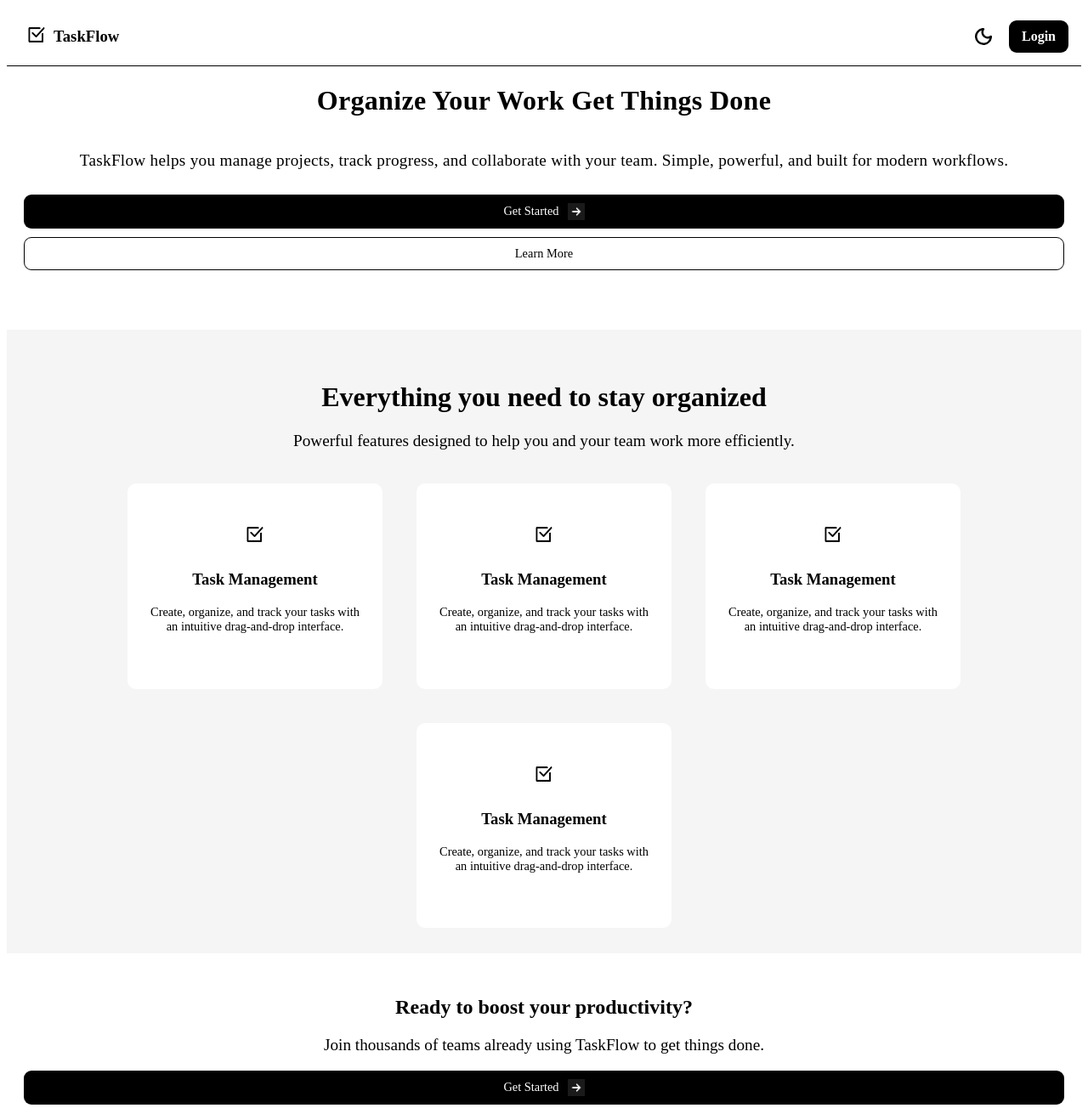
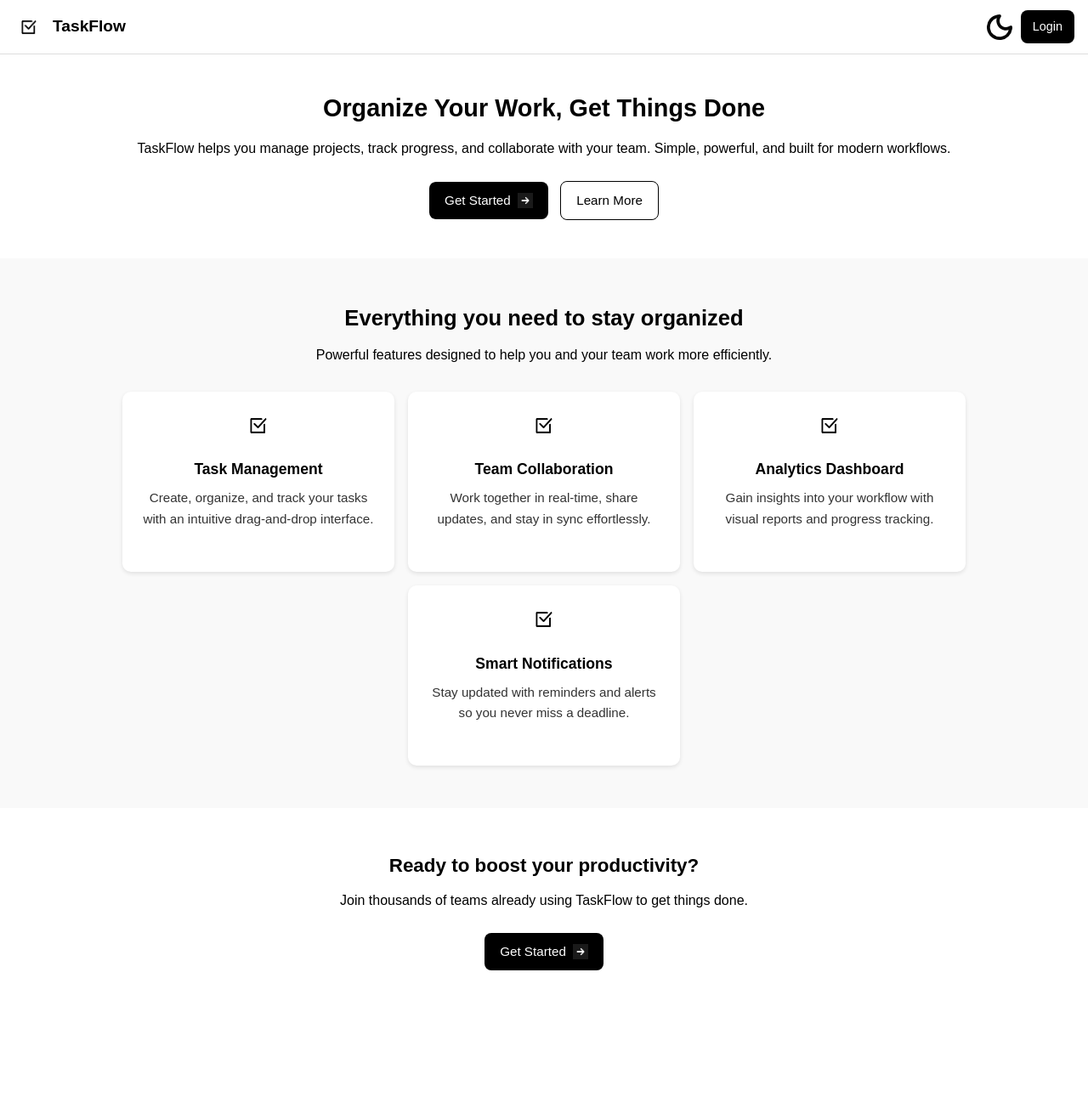
Before and after one commit to Ibraaahyyym/agwa-delivery, a plain HTML site: page index.html in a window 1280 px wide. Shown: the whole page at 85% size. After the commit the page ends 1197 px from the top, so only its background shows below. Drawn offline with Linux system fonts and the light colour scheme.

Commit message:
Update index.html

```diff
--- a/index.html
+++ b/index.html
@@ -1,326 +1,295 @@
 <!DOCTYPE html>
+<html lang="en">
 <head>
-  <!--<meta http-equiv="CONTENT-TYPE" content="text/html; charset=UTF-8">-->
-  <!--<link rel="preconnect" href="https://fonts.googleapis.com">-->
-  <!--<link rel="preconnect" href="https://fonts.gstatic.com" crossorigin>-->
-  <!--<link href="https://fonts.googleapis.com/css2?family=Carrois+Gothic&family=Karla:ital,wght@0,200..800;1,200..800&family=Space+Mono&display=swap" rel="stylesheet">-->
-  <!--<link rel="preconnect" href="https://fonts.googleapis.com">-->
-  <!--<link rel="preconnect" href="https://fonts.gstatic.com" crossorigin>-->
-  <!--<link href="https://fonts.googleapis.com/css2?family=Carrois+Gothic&family=Space+Mono&display=swap" rel="stylesheet">-->
+  <meta charset="UTF-8" />
+  <meta name="viewport" content="width=device-width, initial-scale=1.0" />
+  <title>TaskFlow</title>
 
-  <title>task flow</title>
   <style>
- body{
-  /*background-color: black;*/
+    * {
+      margin: 0;
+      padding: 0;
+      box-sizing: border-box;
     }
 
- #nav{
-  display:flex;
-  justify-content: space-between;
-  padding:5px 5px;
-  border-bottom: 1px solid #000000;
-  /*background-color: lightblue;*/
+    body {
+      font-family: "Karla", sans-serif;
+      background-color: #ffffff;
+      color: #000000;
+      line-height: 1.6;
     }
 
- #nav img{
-  width:40px;
-  height: 40px;
-  /*border: 1px solid red;*/
+    /* NAVBAR */
+    #nav {
+      display: flex;
+      justify-content: space-between;
+      align-items: center;
+      padding: 12px 16px;
+      border-bottom: 1px solid #ddd;
+      background-color: #fff;
+      position: sticky;
+      top: 0;
+      z-index: 100;
     }
 
- #nav button{
-  background-color: #000000 ;
-  /*background-color: white;*/
-  color: #FFFFFF ;
-  font-weight: normal;
-  padding: 7px 10px;
-  border-radius: 10px;
-  /*border-color: red;*/
+    #nav-left, #nav-right {
+      display: flex;
+      align-items: center;
+      gap: 10px;
     }
 
- #nav-left{
-  display: flex;
-  gap: 0px;
-  padding-left: 10px;
-  justify-content: center;
-  align-items: center;
-  justify-content: flex-start;
-  background-color: white;
-  /*background-color: green;*/
-  width: 50%;
-  /*height: 400px;*/
+    #nav-left img {
+      width: 36px;
+      height: 36px;
     }
 
-
-  #nav-left h3{
-    /*font-weight: lighter;*/
-    color:#000000 ;
+    #nav-left h3 {
+      font-size: 1.2rem;
+      color: #000;
     }
 
-  #nav-right{
-  display: flex;
-  gap: 10px;
-  padding-right: 10px;
-  justify-content: center;
-  align-items: center;
-  justify-content: flex-end;
-  background-color: #FFFFFF ;
-  /*background-color: yellow;*/
-  width: 50%;
-
- }
-
- #nav-right img{
-  width: 40px;
-  height: 20px;
- }
-
- #nav-right a{
-  font-weight: bolder;
-  border: 0px solid #000000 ;
-  padding: 10px 15px;
-  color: #FFFFFF ;
-  background-color: #000000;
-  border-radius: 9px;
- }
-
- h2{
-  color: #000000;
-  display: inline;
-  /*border: 1px solid red;*/
- }
-
- #about{
-  /*background-color: beige;*/
-  display: flex;
-  flex-direction: column;
-  text-align: center;
-  letter-spacing: 0.3px;
- }
-
- #button-get-started{
-  display: flex;
-  justify-content: center;
-  align-items: center;
-  gap: 10px;
-  color: white;
-  background-color: #000000 ;
-  /*border: 1px solid ;*/
-  /*color: maroon;*/
-  font-size: 0.9rem;
-  margin-top: 10px;
-  margin-bottom: 10px;
-  margin-left: 20px;
-  margin-right:20px;
-  padding: 10px 20px;
-  border-radius: 9px;
-  font-weight: normal;
- }
-
- #button-get-started a{
-  text-decoration: none;
-  color: inherit;
+    #nav-right img {
+      width: 30px;
+      height: 30px;
       cursor: pointer;
     }
 
- #learn-more{
-  display: flex;
+    #nav-right a {
+      text-decoration: none;
+      color: #fff;
+      background-color: #000;
+      padding: 8px 14px;
+      border-radius: 8px;
+      font-size: 0.9rem;
+      font-weight: 500;
+    }
+
+    /* HERO SECTION */
+    #about {
+      text-align: center;
+      padding: 40px 20px;
+    }
+
+    #about h1 {
+      font-size: 1.8rem;
+      margin-bottom: 12px;
+    }
+
+    #about p {
+      font-size: 1rem;
+      margin-bottom: 20px;
+    }
+
+    .btn {
+      display: inline-flex;
       justify-content: center;
       align-items: center;
-  background-color: #Ffffff;
-  color: #000000;
-  border: 1px solid #000000;
-  font-size: 0.9rem;
-  font-weight: normal /*light*/;
-  padding: 10px 20px;
-  border-radius: 9px;
-  margin-left: 20px;
-  margin-right:20px;
-  margin-bottom: 70px;
+      gap: 8px;
+      text-decoration: none;
+      border-radius: 8px;
+      font-size: 0.95rem;
+      padding: 10px 18px;
+      margin: 5px;
+      cursor: pointer;
+      transition: all 0.2s ease-in-out;
     }
 
- #about p{
+    .btn-primary {
+      background-color: #000;
+      color: #fff;
+    }
+
+    .btn-outline {
+      background-color: transparent;
+      border: 1px solid #000;
+      color: #000;
+    }
+
+    .btn:hover {
+      opacity: 0.85;
+    }
+
+    /* FEATURES SECTION */
+    .container2 {
+      background-color: #f9f9f9;
+      padding: 50px 20px;
+      text-align: center;
+    }
+
+    .container2 h1 {
+      font-size: 1.6rem;
+      margin-bottom: 10px;
+    }
+
+    .container2 p {
+      font-size: 1rem;
+      margin-bottom: 30px;
+    }
+
+    .feature-container {
+      display: flex;
+      flex-wrap: wrap;
+      justify-content: center;
+      gap: 16px;
+    }
+
+    .feature {
+      background-color: #fff;
+      border-radius: 10px;
+      padding: 20px;
+      width: 90%;
+      max-width: 320px;
+      box-shadow: 0 2px 5px rgba(0, 0, 0, 0.1);
+      text-align: center;
+    }
+
+    .feature img {
+      width: 40px;
+      height: 40px;
+      margin-bottom: 10px;
+    }
+
+    .feature h3 {
+      font-size: 1.1rem;
+      margin-bottom: 8px;
+    }
+
+    .feature p {
+      font-size: 0.95rem;
+      color: #333;
+    }
+
+    /* FOOTER */
+    footer {
+      text-align: center;
+      padding: 50px 20px;
+      background-color: #fff;
+    }
+
+    footer h2 {
+      font-size: 1.4rem;
+      margin-bottom: 10px;
+    }
+
+    footer p {
+      font-size: 1rem;
+      margin-bottom: 20px;
+    }
+
+    /* DARK MODE */
+    .dark-mode {
+      background-color: #000;
+      color: #fff;
+    }
+
+    .dark-mode .feature {
+      background-color: #111;
+      color: #fff;
+    }
+
+    .dark-mode #nav {
+      background-color: #111;
+      border-color: #333;
+    }
+
+    .dark-mode #nav-right a {
+      background-color: #fff;
+      color: #000;
+    }
+
+    .dark-mode .btn-primary {
+      background-color: #fff;
+      color: #000;
+    }
+
+    /* RESPONSIVE */
+    @media (max-width: 600px) {
+      #about h1 {
+        font-size: 1.6rem;
+      }
+
+      .container2 h1 {
+        font-size: 1.4rem;
+      }
+
+      footer h2 {
         font-size: 1.2rem;
       }
-
- #about button{
-
-  /*border: solid white;*/
     }
-
-#about h1{
-  color: #000000;
-  font-size: 32px;
-  background-color:#FFFFFF ;
-  /*display: inline;*/
-  /*border: 1px solid red;*/
- }
-
- .container2{
- background-color: whitesmoke;
- text-align: center;
- padding-top: 40px;
- padding-bottom: 10px;
- }
-
- .container2 p{
-   display: grid;
-   /*width: 200px;*/
-   /*height: 1000px;*/
-   font-size: 1.2rem;
-   padding:0 20px;
- }
-
- .feature{
-  /*flex-grow: 1;*/
-  background-color: #FFFFFF ;
-  margin: 20px 20px;
-  /*height: 150px;*/
-  width: 300px;
-  padding-bottom: 50px;
-  border-radius: 10px;
- }
-
- .feature-container{
-    display: flex;
-    justify-content: center;
-    flex-wrap: wrap;
-  }
-
- .container2 h1{
-   /*padding-top:40px;*/
- }
-
- footer{
-  text-align: center;
-  padding-top: 50px;
-  padding-bottom: 50px;
- }
-
- footer p{
-  font-size: 1.2rem;
- }
-
-  #button-get-started-footer{
-  display: flex;
-  justify-content: center;
-  align-items: center;
-  gap: 10px;
-  color: white;
-  background-color: #000000;
-  /*border: 1px solid ;*/
-  /*color: maroon;*/
-  font-size: 0.9rem;
-  margin-top: 10px;
-  margin-bottom: 10px;
-  margin-left: 20px;
-  margin-right:20px;
-  padding: 10px 20px;
-  border-radius: 9px;
-  font-weight: light;
- }
-
- #button-get-started-footer a{
-  text-decoration: none;
-  color: inherit;
-  cursor: pointer;
- }
-
-  .inner p{
-   font-size: 0.9rem;
-  }
-
   </style>
 </head>
+
 <body>
-<div class="container">
   <div id="nav">
     <div id="nav-left">
-      <a href=""><img src="./black_checkbox_1.jpg" /></a>
+      <img src="./black_checkbox_1.jpg" alt="logo" />
       <h3>TaskFlow</h3>
-      <a href="#"></a>
     </div>
 
     <div id="nav-right">
-      <img id="dark-mode" src="./moon-dark-theme.svg" />
-      <a>Login</a>
+      <img id="dark-mode-toggle" src="./moon-dark-theme.svg" alt="toggle dark mode" />
+      <a href="#">Login</a>
     </div>
   </div>
-</div>
-<div id="about">
-  <h1>Organize Your Work Get Things Done</h1>
+
+  <section id="about">
+    <h1>Organize Your Work, Get Things Done</h1>
     <p>TaskFlow helps you manage projects, track progress, and collaborate with your team. Simple, powerful, and built for modern workflows.</p>
-</div>
-<div id="button-get-started">
-  <a href="https://www.google.com" id="">Get Started</a>
-  <img src="./forward_arrow_white.jpg" width="20px" height="20px" padding-top="200px";/>
-</div>
 
-<div id="learn-more">
-  <a>Learn More</a>
-</div>
+    <a href="https://www.google.com" class="btn btn-primary">
+      Get Started
+      <img src="./forward_arrow_white.jpg" alt="arrow" width="18" height="18" />
+    </a>
 
-<div class="container2">
+    <a href="#" class="btn btn-outline">Learn More</a>
+  </section>
+
+  <section class="container2">
     <h1>Everything you need to stay organized</h1>
     <p>Powerful features designed to help you and your team work more efficiently.</p>
 
     <div class="feature-container">
       <div class="feature">
-    <div class="inner">
-      <img src="./black_checkbox_1.jpg" style="margin-top:40px;" width="40px" heught="40px" background-color="yellow" />
+        <img src="./black_checkbox_1.jpg" alt="task management" />
         <h3>Task Management</h3>
         <p>Create, organize, and track your tasks with an intuitive drag-and-drop interface.</p>
       </div>
+
+      <div class="feature">
+        <img src="./black_checkbox_1.jpg" alt="collaboration" />
+        <h3>Team Collaboration</h3>
+        <p>Work together in real-time, share updates, and stay in sync effortlessly.</p>
       </div>
 
+      <div class="feature">
+        <img src="./black_checkbox_1.jpg" alt="analytics" />
+        <h3>Analytics Dashboard</h3>
+        <p>Gain insights into your workflow with visual reports and progress tracking.</p>
+      </div>
 
       <div class="feature">
-    <div class="inner">
-      <img src="./black_checkbox_1.jpg" style="margin-top: 40px;" width="40px" heught="40px" background-color="yellow" />
-      <h3>Task Management</h3>
-      <p>Create, organize, and track your tasks with an intuitive drag-and-drop interface.</p>
+        <img src="./black_checkbox_1.jpg" alt="notifications" />
+        <h3>Smart Notifications</h3>
+        <p>Stay updated with reminders and alerts so you never miss a deadline.</p>
       </div>
     </div>
-  <div class="feature">
-    <div class="inner">
-      <img src="./black_checkbox_1.jpg" style="margin-top: 40px;" width="40px" heught="40px" background-color="yellow" />
-      <h3>Task Management</h3>
-      <p>Create, organize, and track your tasks with an intuitive drag-and-drop interface.</p>
-    </div>
-  </div>
-  <div class="feature">
-    <div class="inner">
-      <img src="./black_checkbox_1.jpg" style="margin-top: 40px;" width="40px" heught="40px" background-color="yellow" />
-      <h3>Task Management</h3>
-      <p>Create, organize, and track your tasks with an intuitive drag-and-drop interface.</p>
-    </div>
-  </div>
-</div>
-</div> <!-- feature container closing div -->
+  </section>
+
   <footer>
     <h2>Ready to boost your productivity?</h2>
     <p>Join thousands of teams already using TaskFlow to get things done.</p>
-  <div id="button-get-started-footer">
-    <a href="https://www.google.com" id="">Get Started</a>
-    <img src="./forward_arrow_white.jpg" width="20px" height="20px" padding-top="200px";/>
-  </div>
+
+    <a href="https://www.google.com" class="btn btn-primary">
+      Get Started
+      <img src="./forward_arrow_white.jpg" alt="arrow" width="18" height="18" />
+    </a>
   </footer>
+
   <script>
-document.getElementById("dark-mode").addEventListener("click",()=>{
- alert("clicked!")
- document.querySelector("body").style.color = "white";
- document.querySelector("body").style.backgroundColor = "black";
- document.querySelectorAll(".feature").forEach(feature =>{
-  feature.style.color = "white";
-   feature.style.backgroundColor = "black";
- })
-
- //document.querySelectorAll(".feature").style.backgroundColor = "black";
- //document.getElementById("dark-mode").innerHTML = `<img src="./black_checkbox_1.jpg">`;
-
-})
-
-
+    const toggle = document.getElementById("dark-mode-toggle");
+    toggle.addEventListener("click", () => {
+      document.body.classList.toggle("dark-mode");
+    });
   </script>
 </body>
 </html>
```
Lines whose indentation alone changed are shown as unchanged.
